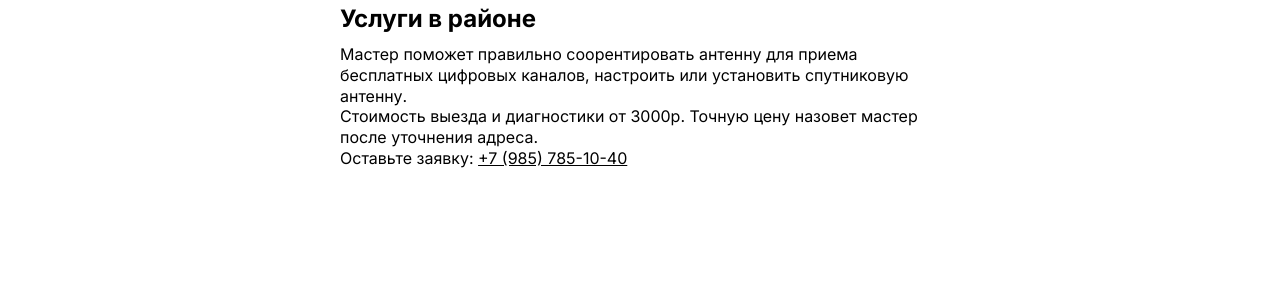
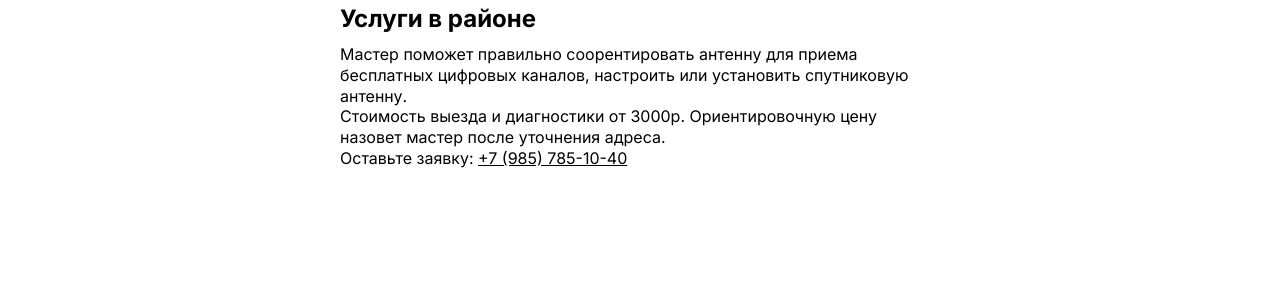
Before and after one commit to dmtaldom/dmtaldom.github.io, a Jekyll site: the page built from dubna.md, in a window 1280 px wide. Shown: the part 989-1289 px from the top of the page. Built offline with Jekyll 4.4.1, drawn with Linux system fonts in a browser that asks for light colours.

Commit message:
ориентировочная цена в картах

```diff
--- a/dubna.md
+++ b/dubna.md
@@ -36,7 +36,7 @@ permalink: /dubna/
 
             <p class="own-hands__text">
                 Стоимость выезда и диагностики от 3000р.
-                Точную цену назовет мастер после уточнения адреса.
+                Ориентировочную цену назовет мастер после уточнения адреса.
             </p>
 
             <p class="own-hands__text">
```
Also changed, not shown: dmitrov.md (+1 -1 lines), taldom.md (+1 -1 lines).
